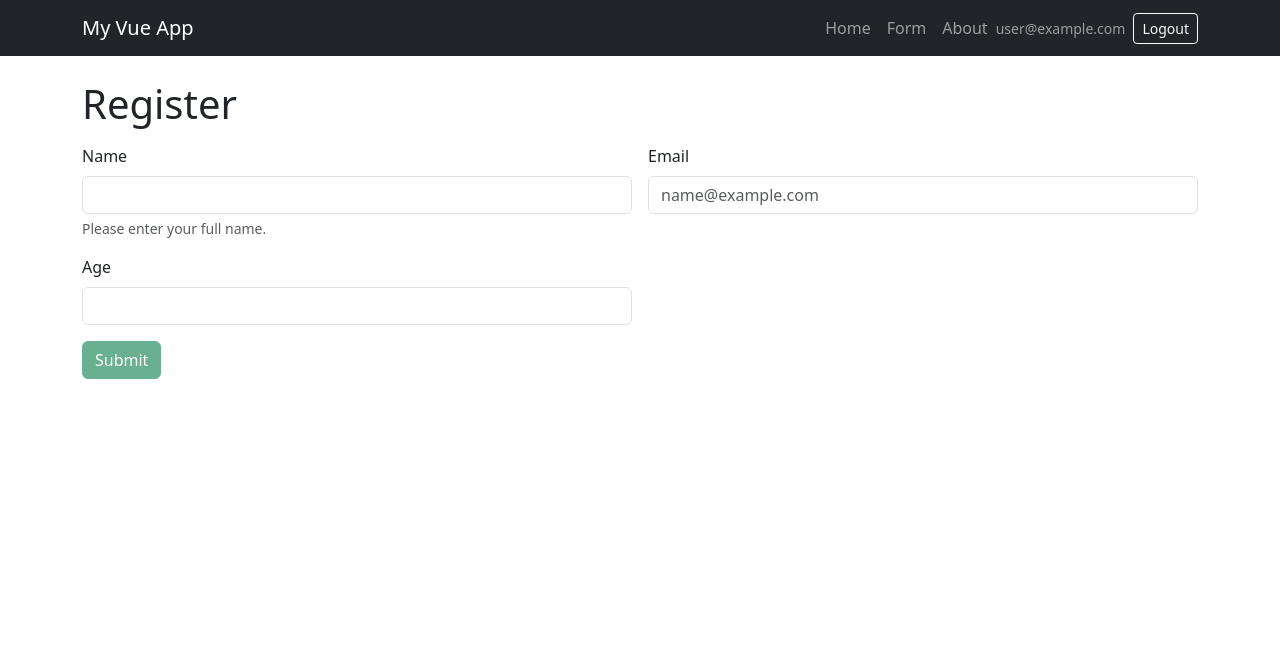
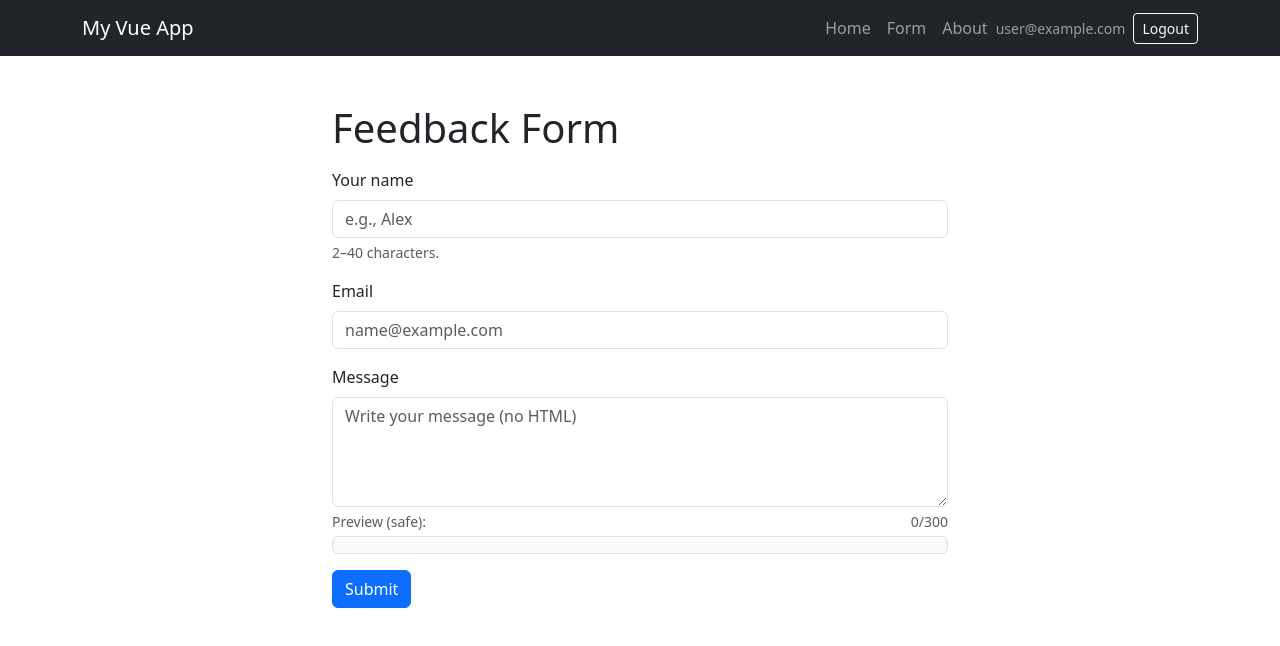
Before and after one commit to Jack12345-hub/5032-A3, a Vue app: page /form in a window 1280 px wide. Shown: the top 646 px of the page. Built offline with nearby package versions, Linux system fonts and the light colour scheme; no server answers; the database is empty; sample sign-in values are in the browser's storage.

Commit message:
update form, about, home

```diff
--- a/src/views/About.vue
+++ b/src/views/About.vue
@@ -1,39 +1,20 @@
 <template>
-  <section class="container py-4">
+  <div class="container py-4 text-start">
     <h1 class="mb-3">About</h1>
-    <p class="text-muted">FIT5032 A1.2 – Basic App Dev (V1)</p>
+    <p>
+      This is a basic web application demonstrating:
+      authentication with Firebase, role-based access (user/admin),
+      and a rating feature with aggregated averages per class.
+    </p>
+    <ul>
+      <li>Authentication: Email/password via Firebase Auth.</li>
+      <li>Role-based access: Admin-only route and navigation link.</li>
+      <li>Rating: Per-class ratings stored in Firestore with live average.</li>
+      <li>Security: Client-side validation and no dangerous HTML rendering.</li>
+    </ul>
+  </div>
+</template>
 
-    <!-- Tech Stack -->
-    <h5 class="mt-4">Tech Stack</h5>
-    <ul>
-      <li>Vue 3 + Vite (modern build setup)</li>
-      <li>Vue Router (multi-page navigation)</li>
-      <li>Bootstrap 5 (responsive grid & UI styling)</li>
-      <li>Fetch API (asynchronous JSON data loading)</li>
-    </ul>
-
-    <!-- Business Requirements Mapping -->
-    <h5 class="mt-4">Business Requirements Mapping</h5>
-    <ul>
-      <li><strong>BR (A.1)</strong>: Vue 3 project structure, Router, modular components (NavBar)</li>
-      <li><strong>BR (A.2)</strong>: Responsive design with Bootstrap grid (tested on &lt;576px, 576–768px, 992–1200px, &gt;1400px)</li>
-      <li><strong>BR (B.1)</strong>: Form page with validations (required fields, email format, age range, real-time feedback)</li>
-      <li><strong>BR (B.2)</strong>: Home page loads class list from external JSON file via Fetch API, with search & sorting</li>
-    </ul>
-
-    <!-- Run Instructions -->
-    <h5 class="mt-4">How to Run</h5>
-    <pre class="bg-light p-3 rounded border">
-npm install
-npm run dev
-    </pre>
-
-    <!-- GitHub Repo -->
-    <p class="mt-3">
-      GitHub:
-      <a href="https://github.com/Jack12345-hub/5032-A1.2" target="_blank" rel="noopener">
-        Jack12345-hub/5032-A1.2
-      </a>
-    </p>
-  </section>
-</template>
+<script setup>
+// No script logic needed for a static About page
+</script>
--- a/src/views/Form.vue
+++ b/src/views/Form.vue
@@ -1,135 +1,93 @@
-<script setup>
-import { reactive, ref, computed } from "vue";
-
-const form = reactive({
-  name: "",
-  email: "",
-  age: ""
-});
-
-const touched = reactive({
-  name: false,
-  email: false,
-  age: false
-});
-
-function markTouched(field) {
-  touched[field] = true;
-}
-
-const errors = computed(() => {
-  const e = {};
-  // name
-  if (!form.name.trim()) e.name = "Name is required.";
-  // email
-  const emailOK = /^[^\s@]+@[^\s@]+\.[^\s@]+$/.test(form.email);
-  if (!form.email) e.email = "Email is required.";
-  else if (!emailOK) e.email = "Email format is invalid.";
-  // age
-  const ageNum = Number(form.age);
-  if (form.age === "" || form.age === null) e.age = "Age is required.";
-  else if (Number.isNaN(ageNum)) e.age = "Age must be a number.";
-  else if (ageNum < 18 || ageNum > 65) e.age = "Age must be between 18 and 65.";
-  return e;
-});
-
-const isValid = computed(() => Object.keys(errors.value).length === 0);
-
-function submit() {
-  // mark all as touched to show errors if user clicks directly
-  Object.keys(touched).forEach(k => (touched[k] = true));
-  if (!isValid.value) return;
-  alert(`Submitted!\n${JSON.stringify(form, null, 2)}`);
-  // reset (optional)
-  form.name = "";
-  form.email = "";
-  form.age = "";
-  Object.keys(touched).forEach(k => (touched[k] = false));
-}
-</script>
-
 <template>
-  <section aria-labelledby="form-heading">
-    <h1 id="form-heading" class="mb-3">Register</h1>
-
-    <form @submit.prevent="submit" novalidate class="row g-3">
-      <!-- Name -->
-      <div class="col-12 col-md-6">
-        <label class="form-label" for="name">Name</label>
+  <div class="container py-4 text-start" style="max-width: 640px">
+    <h1 class="mb-3">Feedback Form</h1>
+    <form @submit.prevent="submit" novalidate>
+      <div class="mb-3">
+        <label class="form-label">Your name</label>
         <input
-          id="name"
           v-model.trim="form.name"
           class="form-control"
-          :class="{ 'is-invalid': touched.name && errors.name }"
-          @blur="markTouched('name')"
-          aria-describedby="nameHelp nameErr"
-          aria-invalid="true"
+          required
+          minlength="2"
+          maxlength="40"
+          placeholder="e.g., Alex"
         />
-        <div id="nameHelp" class="form-text">Please enter your full name.</div>
-        <div
-          id="nameErr"
-          v-if="touched.name && errors.name"
-          class="invalid-feedback d-block"
-          role="alert"
-          aria-live="polite"
-        >
-          {{ errors.name }}
+        <div class="form-text">2–40 characters.</div>
+      </div>
+
+      <div class="mb-3">
+        <label class="form-label">Email</label>
+        <input
+          v-model.trim="form.email"
+          class="form-control"
+          type="email"
+          required
+          placeholder="name@example.com"
+        />
+      </div>
+
+      <div class="mb-3">
+        <label class="form-label">Message</label>
+        <textarea
+          v-model="form.message"
+          class="form-control"
+          rows="4"
+          maxlength="300"
+          placeholder="Write your message (no HTML)"
+        ></textarea>
+        <div class="form-text d-flex justify-content-between">
+          <span>Preview (safe):</span>
+          <span class="text-muted">{{ form.message.length }}/300</span>
+        </div>
+        <!-- Safe preview using plain text interpolation -->
+        <div class="border rounded p-2 small bg-light mt-1">
+          {{ form.message }}
         </div>
       </div>
 
-      <!-- Email -->
-      <div class="col-12 col-md-6">
-        <label class="form-label" for="email">Email</label>
-        <input
-          id="email"
-          v-model.trim="form.email"
-          type="email"
-          class="form-control"
-          :class="{ 'is-invalid': touched.email && errors.email }"
-          @blur="markTouched('email')"
-          placeholder="name@example.com"
-          aria-describedby="emailErr"
-        />
-        <div
-          id="emailErr"
-          v-if="touched.email && errors.email"
-          class="invalid-feedback d-block"
-          role="alert"
-          aria-live="polite"
-        >
-          {{ errors.email }}
-        </div>
-      </div>
+      <button class="btn btn-primary">Submit</button>
+      <span class="ms-2 text-success" v-if="ok">Submitted.</span>
+      <span class="ms-2 text-danger" v-if="err">{{ err }}</span>
+    </form>
+  </div>
+</template>
 
-      <!-- Age -->
-      <div class="col-12 col-md-6">
-        <label class="form-label" for="age">Age</label>
-        <input
-          id="age"
-          v-model.number="form.age"
-          type="number"
-          min="18"
-          max="65"
-          class="form-control"
-          :class="{ 'is-invalid': touched.age && errors.age }"
-          @blur="markTouched('age')"
-          aria-describedby="ageErr"
-        />
-        <div
-          id="ageErr"
-          v-if="touched.age && errors.age"
-          class="invalid-feedback d-block"
-          role="alert"
-          aria-live="polite"
-        >
-          {{ errors.age }}
-        </div>
-      </div>
+<script setup>
+import { ref } from "vue";
 
-      <!-- Submit -->
-      <div class="col-12">
-        <button class="btn btn-success" :disabled="!isValid">Submit</button>
-      </div>
-    </form>
-  </section>
-</template>
+// Local form state with basic client-side validation
+const form = ref({
+  name: "",
+  email: "",
+  message: "",
+});
+
+const ok = ref(false);
+const err = ref("");
+
+// Demo-only: persist to localStorage to avoid backend code
+function submit() {
+  ok.value = false;
+  err.value = "";
+
+  // Minimal runtime validation
+  if (!form.value.name || form.value.name.length < 2) {
+    err.value = "Name is too short.";
+    return;
+  }
+  if (!form.value.email) {
+    err.value = "Email is required.";
+    return;
+  }
+  // Store safely as plain JSON (no HTML rendering)
+  const list = JSON.parse(localStorage.getItem("feedback_v1") || "[]");
+  list.push({
+    name: form.value.name,
+    email: form.value.email,
+    message: form.value.message,
+    at: new Date().toISOString(),
+  });
+  localStorage.setItem("feedback_v1", JSON.stringify(list));
+  ok.value = true;
+}
+</script>
```
